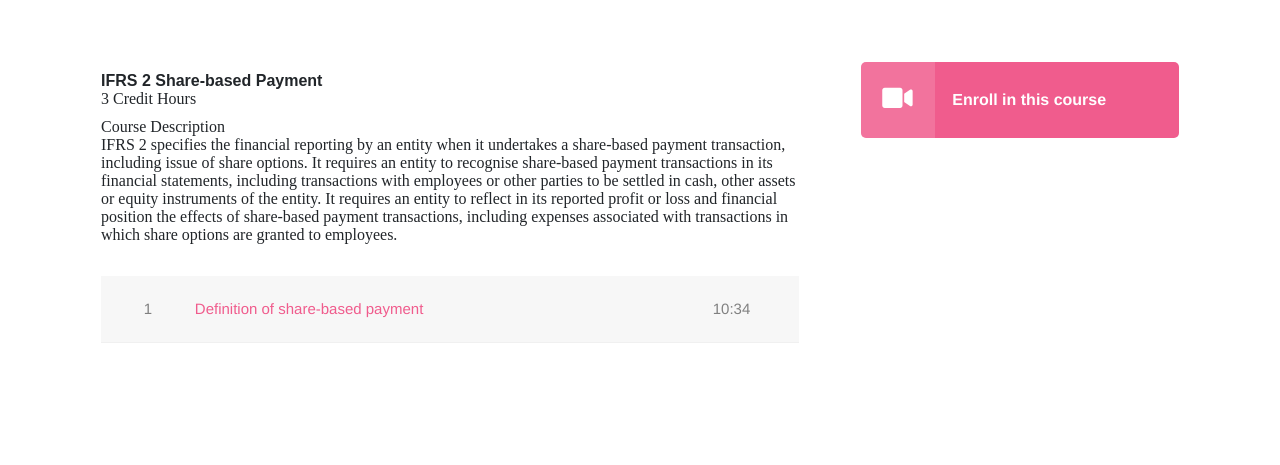
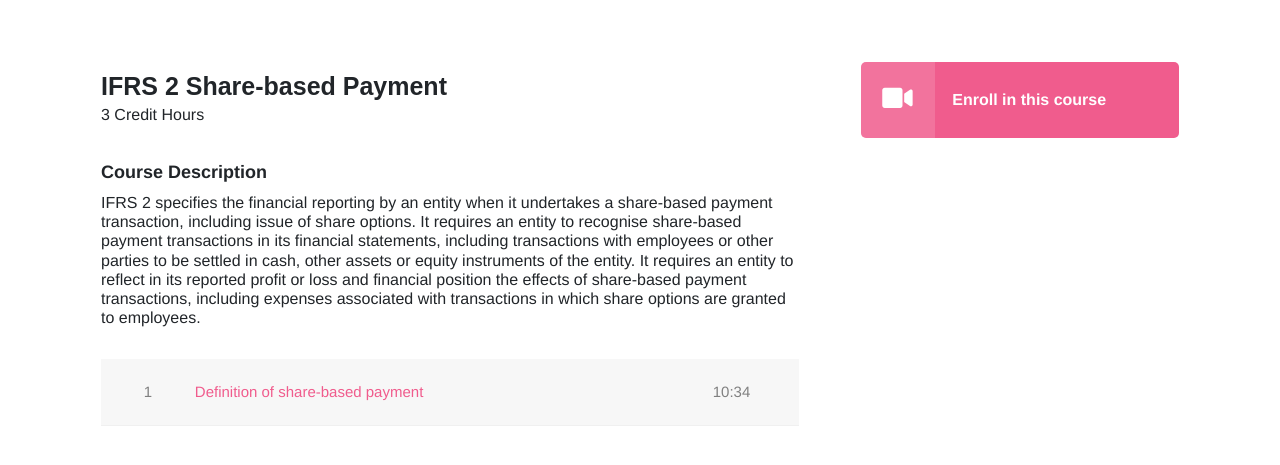
Before and after one commit to aldon-cmd/sosci, a Django app: a page that uses course/templates/course/course_detail.html in a window 1280 px wide. Shown: the part 50-515 px from the top of the page. Run offline with Django 3.2, Linux system fonts and the light colour scheme; data comes from the database, SQL or seed files in the repository; some libraries are stand-ins or nearby versions.

Commit message:
Update to course details 7/7/2019 version 2

```diff
--- a/course/templates/course/course_detail.html
+++ b/course/templates/course/course_detail.html
@@ -8,7 +8,7 @@
           <div class="col-lg-8 col-md-8 col-sm-8 col-xs-12">
             <div class="p-3">
               <div class="box-part text-left">
-                <div class="title tittle-details">
+                <div class="title title-details">
                   <h3>{{course.name}}</h3>
                 </div>
                 <div class="credit-hours-course">
--- a/sosci/static/css/default.css
+++ b/sosci/static/css/default.css
@@ -287,6 +287,30 @@ article, aside, footer, header, nav, main, section, summary, details, hgroup, fi
   text-decoration: none !important;
 }
 
+.p-3 {
+  font-family: Helvetica;
+}
+
+.credit-hours-course {
+  margin: 5px 0px 38px 0px;
+  font-size: 16px;
+}
+
+.description-detail p {
+  line-height: 1.2;
+  font-size: 16px;
+}
+
+.subheading {
+  font-size: 18px;
+  font-weight: bold;
+  margin: 3px 0px 10px 0px;
+}
+
+.title-details {
+  font-size: 25px !important;
+}
+
 #course-list .line-clamp{
   text-overflow: ellipsis;
   overflow: hidden;
```
